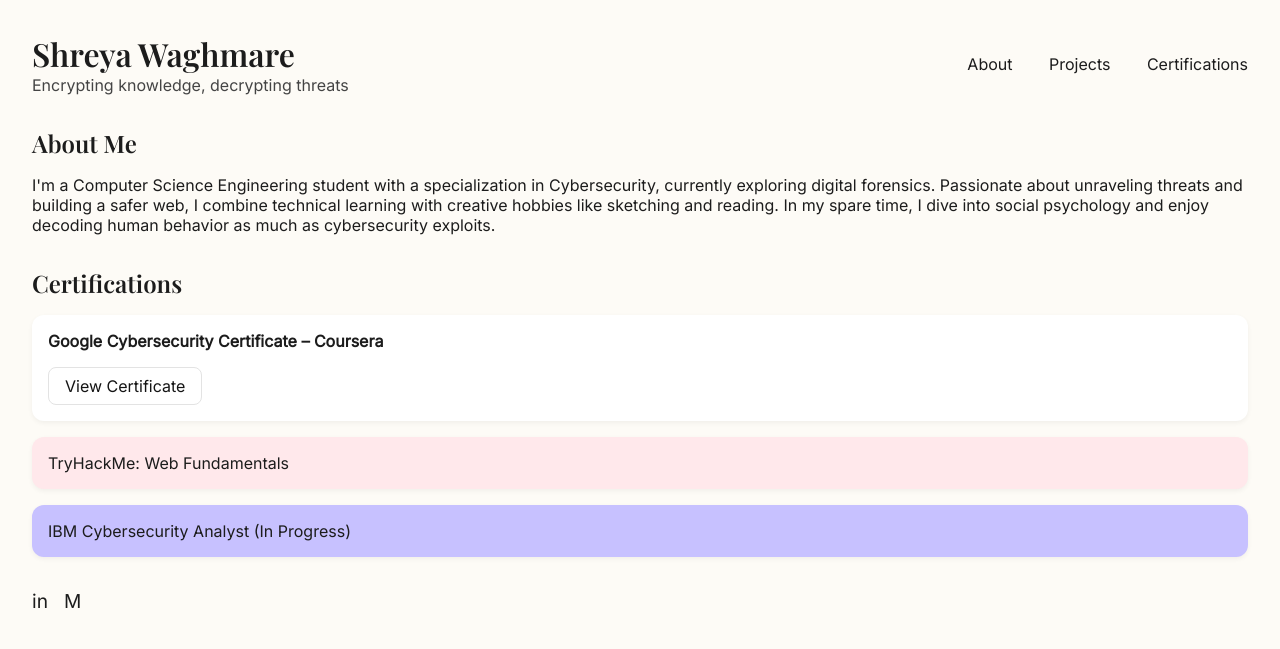
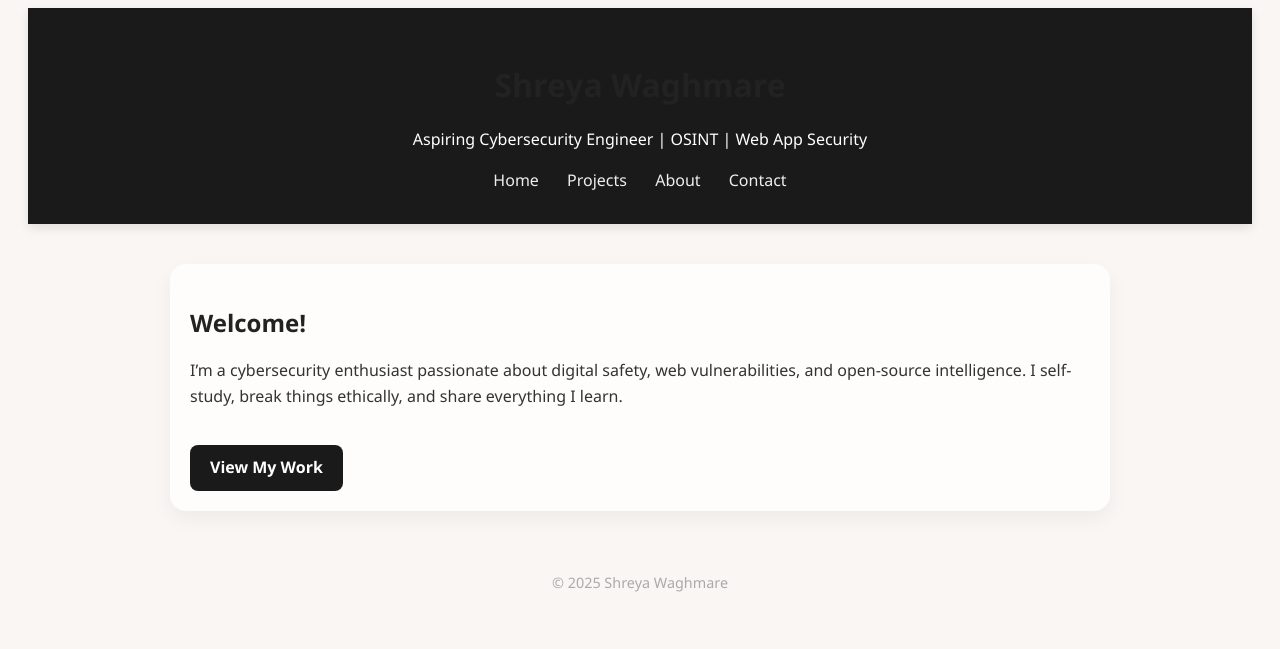
Before and after one commit to ShreyaWaghmare24/shreya_portfolio24, a plain HTML site: page index.html in a window 1280 px wide. Drawn offline with nearby package versions, Linux system fonts and the light colour scheme.

Commit message:
Update index.html

```diff
--- a/index.html
+++ b/index.html
@@ -1,124 +1,29 @@
-<!DOCTYPE html><html lang="en">
+<!DOCTYPE html>
+<html>
 <head>
-  <meta charset="UTF-8" />
-  <meta name="viewport" content="width=device-width, initial-scale=1.0" />
-  <title>Shreya Waghmare | Cybersecurity</title>
-  <link rel="icon" href="favicon.ico" type="image/x-icon" />
-  <link rel="stylesheet" href="https://fonts.googleapis.com/css2?family=Playfair+Display:wght@600&family=Inter&display=swap" />
-  <style>
-    :root {
-      --bg: #fdfbf6;
-      --text: #1c1c1c;
-      --accent: #e3e3e3;
-      --card: #ffffff;
-      --primary: #c7c1ff;
-      --secondary: #ffe8eb;
-      --link: #141414;
-    }
-    * {
-      margin: 0;
-      padding: 0;
-      box-sizing: border-box;
-    }
-    body {
-      font-family: 'Inter', sans-serif;
-      background: var(--bg);
-      color: var(--text);
-      padding: 2rem;
-    }
-    header {
-      display: flex;
-      justify-content: space-between;
-      align-items: center;
-      margin-bottom: 2rem;
-    }
-    .identity {
-      display: flex;
-      flex-direction: column;
-    }
-    .identity h1 {
-      font-family: 'Playfair Display', serif;
-      font-size: 2rem;
-    }
-    .identity p {
-      font-size: 1rem;
-      color: #444;
-    }
-    nav a {
-      margin-left: 2rem;
-      text-decoration: none;
-      color: var(--text);
-      font-weight: 500;
-    }
-    h2 {
-      font-family: 'Playfair Display', serif;
-      margin-top: 2rem;
-      margin-bottom: 1rem;
-    }
-    .card {
-      background: var(--card);
-      padding: 1rem;
-      margin-bottom: 1rem;
-      border-radius: 0.75rem;
-      box-shadow: 0 2px 5px rgba(0,0,0,0.05);
-    }
-    .btn {
-      display: inline-block;
-      margin-top: 1rem;
-      padding: 0.5rem 1rem;
-      background: #fff;
-      border: 1px solid var(--accent);
-      border-radius: 0.5rem;
-      text-decoration: none;
-      color: var(--link);
-      font-weight: 500;
-    }
-    footer {
-      margin-top: 2rem;
-      display: flex;
-      gap: 1rem;
-      font-size: 1.2rem;
-    }
-    footer a {
-      text-decoration: none;
-      color: var(--text);
-    }
-  </style>
+  <title>Shreya | Cybersecurity Portfolio</title>
+  <link rel="stylesheet" href="style.css">
 </head>
 <body>
   <header>
-    <div class="identity">
-      <h1>Shreya Waghmare</h1>
-      <p>Encrypting knowledge, decrypting threats</p>
-    </div>
+    <h1>Shreya Waghmare</h1>
+    <p>Aspiring Cybersecurity Engineer | OSINT | Web App Security</p>
     <nav>
-      <a href="#about">About</a>
-      <a href="#projects">Projects</a>
-      <a href="#certifications">Certifications</a>
+      <a href="index.html">Home</a>
+      <a href="#">Projects</a>
+      <a href="#">About</a>
+      <a href="#">Contact</a>
     </nav>
-  </header>  <section id="about">
-    <h2>About Me</h2>
-    <p>
-      I'm a Computer Science Engineering student with a specialization in Cybersecurity, currently exploring digital forensics. Passionate about unraveling threats and building a safer web, I combine technical learning with creative hobbies like sketching and reading. In my spare time, I dive into social psychology and enjoy decoding human behavior as much as cybersecurity exploits.
-    </p>
-  </section>  <section id="certifications">
-    <h2>Certifications</h2><div class="card">
-  <strong>Google Cybersecurity Certificate – Coursera</strong>
-  <br />
-  <a class="btn" href="#">View Certificate</a>
-</div>
+  </header>
 
-<div class="card" style="background: var(--secondary)">
-  TryHackMe: Web Fundamentals
-</div>
+  <main>
+    <h2>Welcome!</h2>
+    <p>I’m a cybersecurity enthusiast passionate about digital safety, web vulnerabilities, and open-source intelligence. I self-study, break things ethically, and share everything I learn.</p>
+    <a href="#" class="button">View My Work</a>
+  </main>
 
-<div class="card" style="background: var(--primary)">
-  IBM Cybersecurity Analyst (In Progress)
-</div>
-
-  </section>  <footer>
-    <a href="https://linkedin.com/in/shreyawaghmare005" target="_blank">in</a>
-    <a href="https://medium.com/@shreyawaghmare005" target="_blank">M</a>
+  <footer>
+    <p>© 2025 Shreya Waghmare</p>
   </footer>
 </body>
 </html>
```
